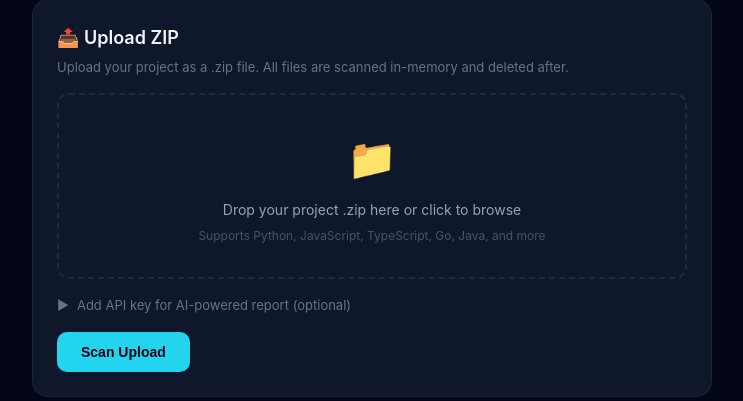
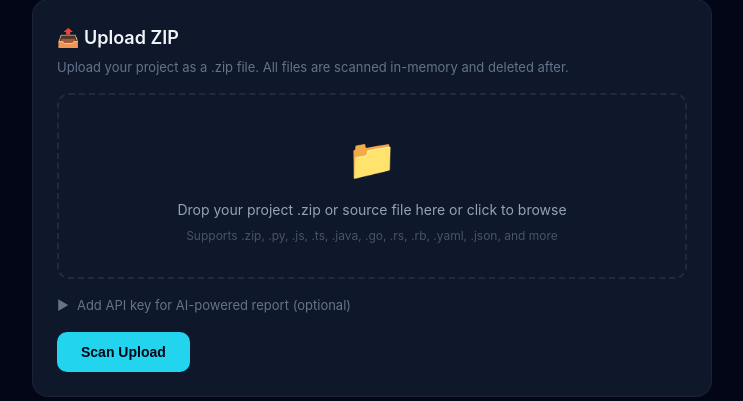
Before and after one commit to Zeroflaw-web/zeroflaw-web, a FastAPI app: page / in a window 1280 px wide. Shown: the part 302-703 px from the top of the page, without its empty margins (268-1011 px from the left). Run offline with FastAPI, Linux system fonts and the light colour scheme; some libraries are stand-ins or nearby versions.

Commit message:
Support single file upload alongside zip

```diff
--- a/app.py
+++ b/app.py
@@ -735,20 +735,31 @@
 
 @app.post("/scan/upload", response_class=HTMLResponse)
 async def scan_upload(file: UploadFile = File(...), api_key: str = Form(""), provider: str = Form("")):
-    """Accept a zip upload, extract, scan via SSE, return HTML report."""
+    """Accept a zip upload or single file, extract/process, scan, return HTML report."""
     scan_id = str(uuid.uuid4())[:8]
     tmpdir_obj = tempfile.TemporaryDirectory()
     tmpdir = tmpdir_obj.name
 
-    zip_path = os.path.join(tmpdir, "project.zip")
-    with open(zip_path, "wb") as f:
+    target_name = file.filename or "upload"
+    is_zip = file.filename and file.filename.endswith(".zip")
+
+    if is_zip:
+        # Extract zip
+        zip_path = os.path.join(tmpdir, "project.zip")
+        with open(zip_path, "wb") as f:
+            content = await file.read()
+            f.write(content)
+        extract_to = os.path.join(tmpdir, "project")
+        with zipfile.ZipFile(zip_path, "r") as zf:
+            zf.extractall(extract_to)
+    else:
+        # Single file — put in a temp directory
+        extract_to = os.path.join(tmpdir, "project")
+        os.makedirs(extract_to)
+        file_path = os.path.join(extract_to, file.filename or "upload.txt")
         content = await file.read()
-        f.write(content)
-    extract_to = os.path.join(tmpdir, "project")
-    with zipfile.ZipFile(zip_path, "r") as zf:
-        zf.extractall(extract_to)
-
-    target_name = file.filename or "upload"
+        with open(file_path, "wb") as f:
+            f.write(content)
 
     # Stream results via SSE
     events = []
--- a/templates/index.html
+++ b/templates/index.html
@@ -133,9 +133,9 @@
     <form id="uploadForm" action="/scan/upload" method="post" enctype="multipart/form-data" target="resultFrame">
       <div class="drop-zone" id="dropZone">
         <div class="icon">📁</div>
-        <div class="text">Drop your project .zip here or click to browse</div>
-        <div class="subtext">Supports Python, JavaScript, TypeScript, Go, Java, and more</div>
-        <input type="file" name="file" accept=".zip" id="fileInput" required>
+        <div class="text">Drop your project .zip or source file here or click to browse</div>
+        <div class="subtext">Supports .zip, .py, .js, .ts, .java, .go, .rs, .rb, .yaml, .json, and more</div>
+        <input type="file" name="file" accept=".zip,.py,.js,.ts,.jsx,.tsx,.java,.go,.rs,.rb,.php,.yml,.yaml,.json,.html,.css" id="fileInput" required>
       </div>
 
       <!-- API Key Section -->
```
